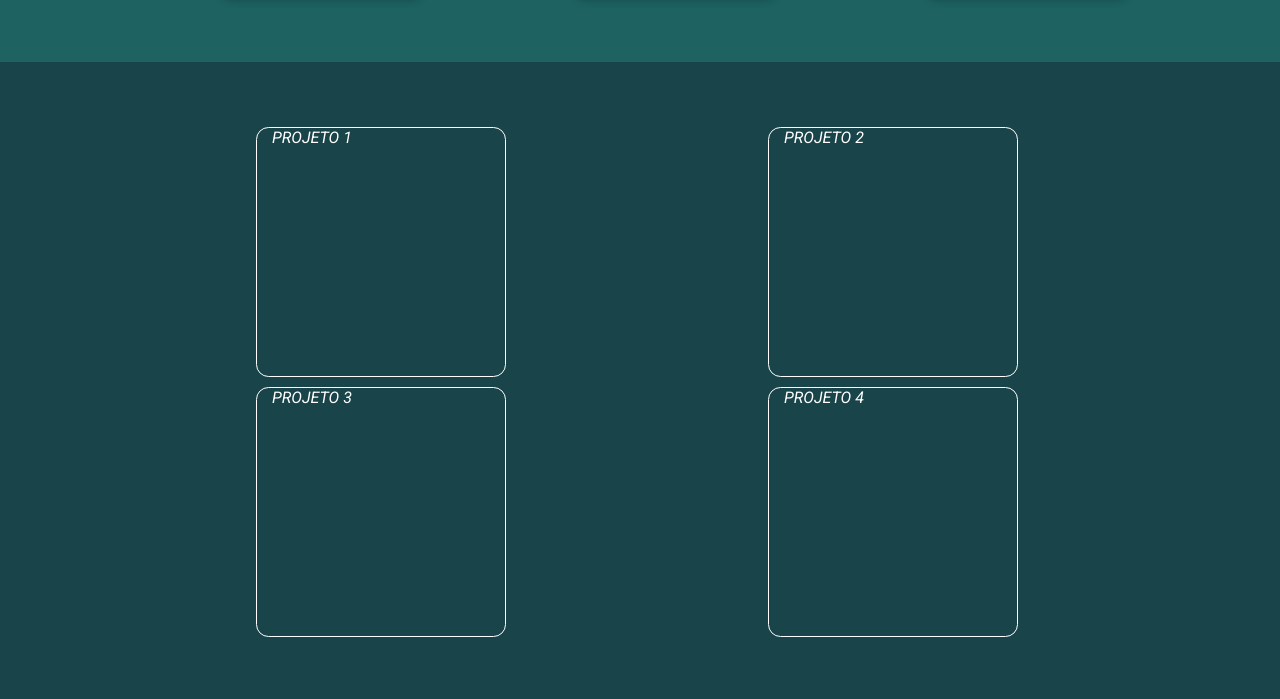
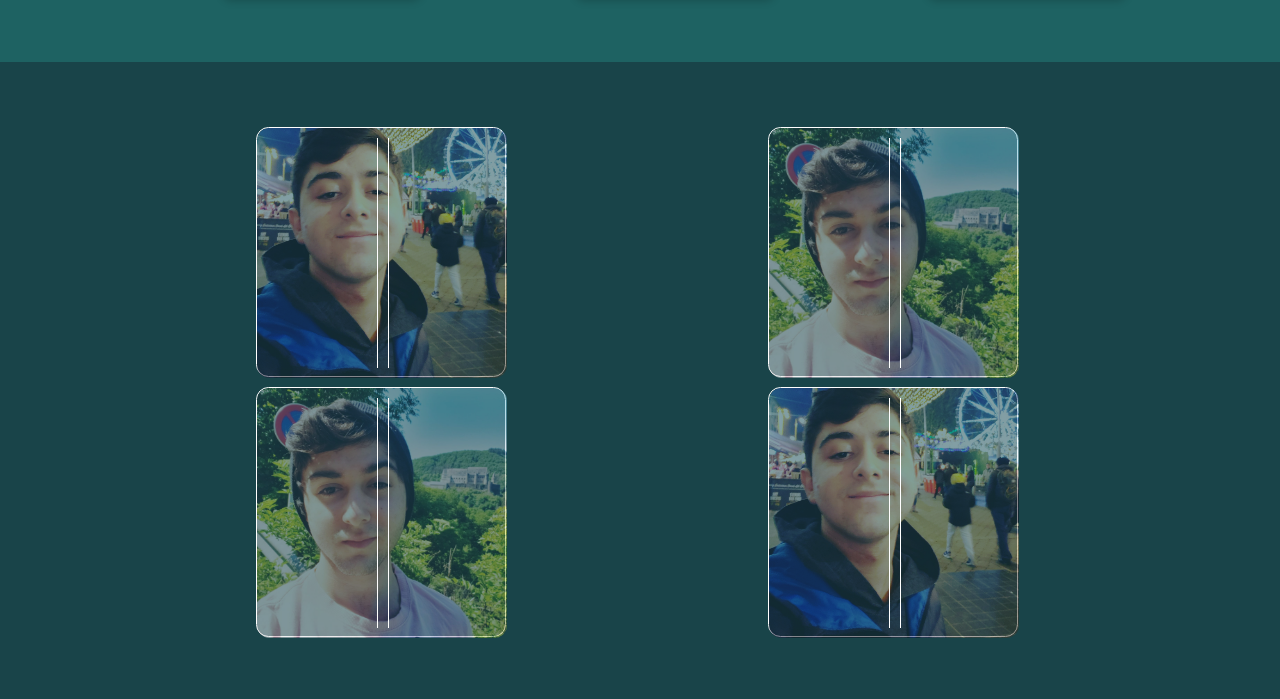
Before and after one commit to LuizRech/portfolio, a plain HTML site: page index.html in a window 1280 px wide. Shown: the part 911-1610 px from the top of the page. Drawn offline with Linux system fonts and the light colour scheme.

Commit message:
projects-proto

```diff
--- a/css/styles.css
+++ b/css/styles.css
@@ -24,7 +24,7 @@ a {
     display: flex;
     position: fixed;
     width: 100%;
-    z-index: 1;
+    z-index: 2;
 }
 .listHeader li {
     display: block;
@@ -181,11 +181,54 @@ a {
 }
 
 .projetos {
-    padding-left: 15px;
+    /* padding-left: 15px; */
     border-radius: 5%;
     height: 250px;
     width: 250px;
     border: 1px solid white;
+    display: flex;
+    cursor: pointer;
+}
+
+.projetos:hover .linhaD {
+    margin-left: 220px;
+    transition: 0.3s;
+}
+
+.projetos:hover .linhaE {
+    margin-left: 10px;
+    transition: 0.3s;
+}
+
+.projetos:hover .imgProject {
+    transition: 0.4s;
+    opacity: 1;
+}
+
+.imgProject {
+    border-radius: 5%;
+    height: 250px;
+    width: 250px;
+    position: absolute;
+    opacity: 0.5;
+}
+
+
+.linhaD, .linhaE {
+    height: 230px;
+    margin-top: 10px;
+    z-index: 1;
+}
+.linhaD {
+    /* margin-right: 120px; */
+    margin-left: 5px;
+    border-right: 1px solid white;
+}
+
+.linhaE {
+    margin-left: 120px;
+    margin-right: 5px;
+    border-left: 1px solid white;
 }
 /* PROJETOS END */
 
--- a/index.html
+++ b/index.html
@@ -141,10 +141,26 @@
 
 		<section class="containerProjetos" id="containerProjetos">
 			<div class="contentProjetos">
-				<div class="projetos">PROJETO 1</div>
-				<div class="projetos">PROJETO 2</div>
-				<div class="projetos">PROJETO 3</div>
-				<div class="projetos">PROJETO 4</div>
+				<div class="projetos">
+            <img class="imgProject" src="./assets/imgMe.jpg" />
+            <div class="linhaE"></div>
+            <div class="linhaD"></div>
+        </div>
+				<div class="projetos">
+          <img class="imgProject" src="./assets/imgMe1.jpg" />
+          <div class="linhaE"></div>
+          <div class="linhaD"></div>
+        </div>
+				<div class="projetos">
+          <img class="imgProject" src="./assets/imgMe1.jpg" />
+          <div class="linhaE"></div>
+          <div class="linhaD"></div>
+        </div>
+				<div class="projetos">
+          <img class="imgProject" src="./assets/imgMe.jpg" />
+          <div class="linhaE"></div>
+          <div class="linhaD"></div>
+        </div>
 			</div>
 		</section>
 
```
